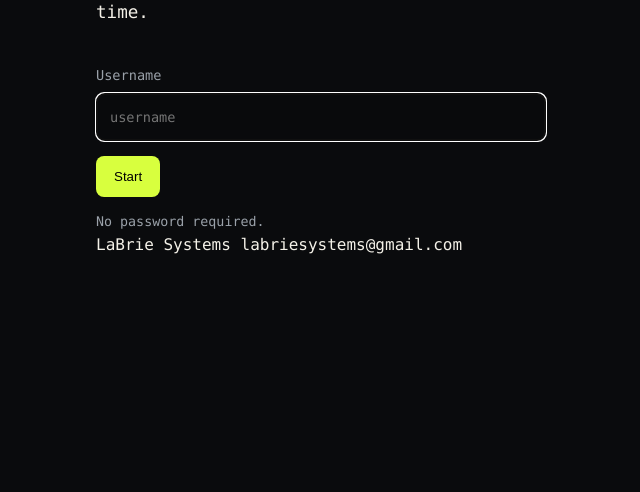
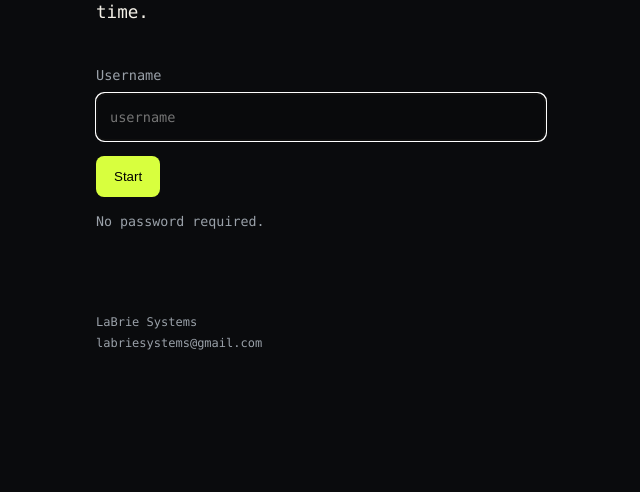
Before and after one commit to labriesystems/Prediction-Market, a Flask app: page /login in a window 1280 px wide. Shown: the part 372-864 px from the top of the page, without its empty margins (134-774 px from the left). Before the commit the page ends 626 px from the top, so only its background shows below. Run offline with Flask 3, Linux system fonts and the light colour scheme.

Commit message:
Update style.css

```diff
--- a/static/style.css
+++ b/static/style.css
@@ -52,3 +52,11 @@
     flex-direction: column;
   }
 }
+.start-footer {
+  margin-top: 80px;
+  display: flex;
+  flex-direction: column;
+  gap: 3px;
+  color: var(--muted);
+  font-size: .75rem;
+}
```
